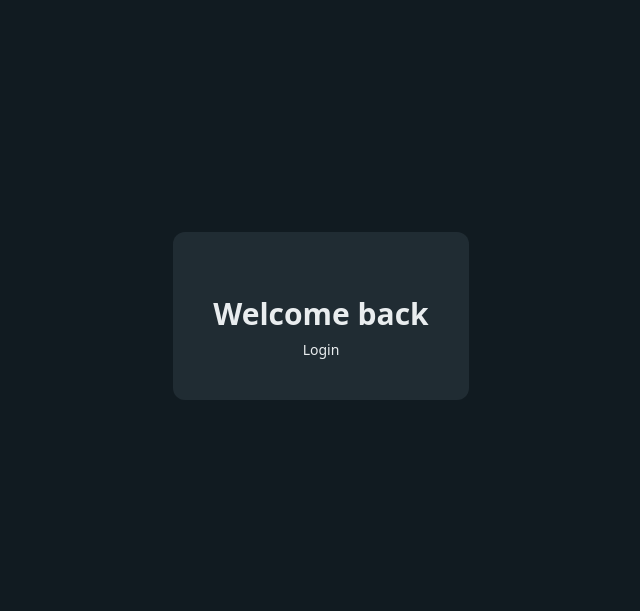
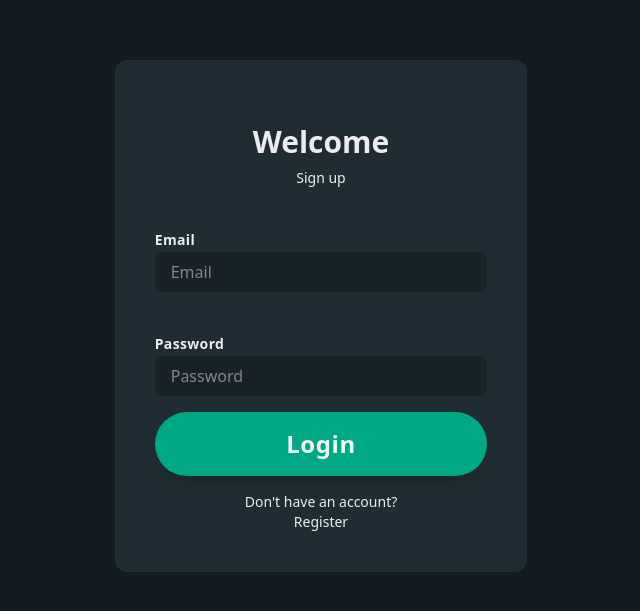
Before and after one commit to aljosabos/chat-app, a React (Vite) app in the folder client/: page /login in a window 1280 px wide. Shown: the part 103-714 px from the top of the page, without its empty margins (319-959 px from the left). Built offline with nearby package versions, Linux system fonts and the light colour scheme.

Commit message:
Customize login page and connect FE and BE functionality

```diff
--- /dev/null
+++ b/client/src/components/LoginForm/LoginForm.schema.ts
@@ -0,0 +1,8 @@
+import z from "zod";
+
+export const loginSchema = z.object({
+  email: z.string().min(1, "Email is required").email("Email is not valid"),
+  password: z.string().min(1, "Password is required"),
+});
+
+export type LoginFormValues = z.infer<typeof loginSchema>;
--- a/client/src/components/LoginForm/LoginForm.tsx
+++ b/client/src/components/LoginForm/LoginForm.tsx
@@ -1,11 +1,86 @@
+import { zodResolver } from "@hookform/resolvers/zod";
+import { useForm } from "react-hook-form";
+import { loginSchema, type LoginFormValues } from "./LoginForm.schema";
+import { Input } from "../Input/Input";
+import { useAppDispatch, useAppSelector } from "@/hooks/redux";
+import { PulseLoader } from "react-spinners";
+import { Link, useNavigate } from "react-router-dom";
+import { loginUser } from "@features/user/userSlice";
+
 export const LoginForm = () => {
+  const navigate = useNavigate();
+  const dispatch = useAppDispatch();
+
+  const { authStatus, error } = useAppSelector((state) => state.user);
+
+  const {
+    handleSubmit,
+    register,
+    formState: { errors },
+  } = useForm<LoginFormValues>({
+    resolver: zodResolver(loginSchema),
+    defaultValues: {
+      email: "",
+      password: "",
+    },
+  });
+
+  const handleFormSubmit = async (fields: LoginFormValues) => {
+    try {
+      const res = await dispatch(loginUser(fields)).unwrap();
+
+      if (res.user) navigate("/");
+    } catch (err) {
+      console.error("Registration error:", err);
+    }
+  };
+
   return (
     <div className="h-screen w-full flex items-center justify-center overflow-hidden">
-      <div className="max-w-md space-y-8 p-10 dark:bg-dark-bg-2 rounded-xl">
+      <div className="max-w-md p-10 dark:bg-dark-bg-2 rounded-xl">
         <div className="text-center dark:text-dark-text-1">
-          <h2 className="mt-6 text-3xl font-bold">Welcome back</h2>
-          <p className="mt-2 text-sm">Login</p>
+          <h2 className="mt-6 text-3xl font-bold">Welcome</h2>
+          <p className="mt-2 text-sm">Sign up</p>
         </div>
+        <form onSubmit={handleSubmit(handleFormSubmit)} className="space-y-4">
+          <Input
+            name="email"
+            placeholder="Email"
+            error={errors.email?.message}
+            register={register}
+          />
+
+          <Input
+            name="password"
+            placeholder="Password"
+            error={errors.password?.message}
+            register={register}
+          />
+
+          {error && <p className="text-red-500 text-sm">{error}</p>}
+
+          <button
+            type="submit"
+            className="w-full flex justify-center bg-green-1 text-gray-100 p-4 rounded-full tracking-wide font-semibold focus:outline-none hover:bg-green-2 shadow-lg cursor-pointer transition ease-in duration-300"
+          >
+            {authStatus === "pending" ? (
+              <PulseLoader color="#fff" size={16} />
+            ) : (
+              "Login"
+            )}
+          </button>
+          <div className="text-sm">
+            <p className="flex flex-col items-center justify-center  text-center text-md dark:text-dark-text-1">
+              <span>Don't have an account?</span>
+              <Link
+                to="/register"
+                className="hover:underline cursor-pointer transition ease-in duration-300"
+              >
+                Register
+              </Link>
+            </p>
+          </div>
+        </form>
       </div>
     </div>
   );
--- a/client/src/components/RegisterForm/RegisterForm.tsx
+++ b/client/src/components/RegisterForm/RegisterForm.tsx
@@ -15,7 +15,7 @@ export const RegisterForm = () => {
 
   const [picture, setPicture] = useState<File | null>(null);
 
-  const { error } = useAppSelector((state) => state.user);
+  const { authStatus, error } = useAppSelector((state) => state.user);
 
   const {
     handleSubmit,
@@ -101,7 +101,7 @@ export const RegisterForm = () => {
             type="submit"
             className="w-full flex justify-center bg-green-1 text-gray-100 p-4 rounded-full tracking-wide font-semibold focus:outline-none hover:bg-green-2 shadow-lg cursor-pointer transition ease-in duration-300"
           >
-            {status === "pending" ? (
+            {authStatus === "pending" ? (
               <PulseLoader color="#fff" size={16} />
             ) : (
               "Sign up"
--- a/client/src/features/user/userSlice.ts
+++ b/client/src/features/user/userSlice.ts
@@ -1,9 +1,10 @@
 import type { RootState } from "@/store";
 import type { ApiError } from "@/types";
+import type { LoginFormValues } from "@components/LoginForm/LoginForm.schema";
 import { createAsyncThunk, createSlice } from "@reduxjs/toolkit";
 
 interface UserState {
-  registerStatus: "idle" | "pending" | "success" | "error";
+  authStatus: "idle" | "pending" | "success" | "error";
   error: string;
   user: {
     _id: string;
@@ -29,7 +30,7 @@ interface RegisterUserResonse {
 
 // Define the initial state using that type
 const initialState: UserState = {
-  registerStatus: "idle",
+  authStatus: "idle",
   error: "",
   user: {
     _id: "",
@@ -68,26 +69,60 @@ export const registerUser = createAsyncThunk<
   }
 });
 
+export const loginUser = createAsyncThunk<
+  RegisterUserResonse,
+  LoginFormValues,
+  { rejectValue: { error: ApiError } }
+>("auth/login", async (fields, { rejectWithValue }) => {
+  try {
+    const url = `${import.meta.env.VITE_API_URL}/api/v1/auth/login`;
+    const response = await fetch(url, {
+      method: "POST",
+      body: JSON.stringify({ ...fields }),
+      headers: {
+        "Content-Type": "application/json",
+      },
+    });
+
+    if (!response.ok) {
+      const errorData = await response.json();
+      return rejectWithValue(errorData);
+    }
+
+    const data = await response.json();
+    return data;
+  } catch {
+    return rejectWithValue({
+      error: { status: 500, message: "Network error" },
+    });
+  }
+});
+
 export const userSlice = createSlice({
   name: "user",
   initialState,
   reducers: {
     logout: (state) => {
-      state.registerStatus = "idle";
+      state.authStatus = "idle";
       state.error = "";
       state.user = initialState.user;
+    },
+
+    resetUserError: (state) => {
+      state.error = "";
+      state.authStatus = "idle";
     },
   },
 
   extraReducers: (builder) => {
+    // REGISTER
     builder.addCase(registerUser.pending, (state) => {
-      state.registerStatus = "pending";
+      state.authStatus = "pending";
       state.error = "";
     });
 
     builder.addCase(registerUser.rejected, (state, action) => {
-      console.log(action.payload);
-      state.registerStatus = "error";
+      state.authStatus = "error";
       if (action.payload) {
         state.error = action.payload.error.message;
       } else {
@@ -96,14 +131,35 @@ export const userSlice = createSlice({
     });
 
     builder.addCase(registerUser.fulfilled, (state, action) => {
-      state.registerStatus = "success";
+      state.authStatus = "success";
+      state.error = "";
+      state.user = action.payload?.user ?? initialState.user;
+    });
+
+    // LOGIN
+    builder.addCase(loginUser.pending, (state) => {
+      state.authStatus = "pending";
+      state.error = "";
+    });
+
+    builder.addCase(loginUser.rejected, (state, action) => {
+      state.authStatus = "error";
+      if (action.payload) {
+        state.error = action.payload.error.message;
+      } else {
+        state.error = action.error.message || "Unknown error";
+      }
+    });
+
+    builder.addCase(loginUser.fulfilled, (state, action) => {
+      state.authStatus = "success";
       state.error = "";
       state.user = action.payload?.user ?? initialState.user;
     });
   },
 });
 
-export const { logout } = userSlice.actions;
+export const { logout, resetUserError } = userSlice.actions;
 
 // Other code such as selectors can use the imported `RootState` type
 export const userSelector = (state: RootState) => state.user;
--- a/client/src/pages/Login/Login.tsx
+++ b/client/src/pages/Login/Login.tsx
@@ -1,6 +1,15 @@
 import { LoginForm } from "@/components/LoginForm/LoginForm";
+import { useAppDispatch } from "@/hooks/redux";
+import { resetUserError } from "@features/user/userSlice";
+import { useEffect } from "react";
 
 export const Login = () => {
+  const dispatch = useAppDispatch();
+
+  useEffect(() => {
+    dispatch(resetUserError());
+  }, [dispatch]);
+
   return (
     <div className="h-screen dark:bg-dark-bg-1 text-2xl flex items-center justify-center py-[19px] overflow-hidden">
       <div className="flex w-[1600px] mx-auto h-full">
--- a/client/src/pages/Register/Register.tsx
+++ b/client/src/pages/Register/Register.tsx
@@ -1,6 +1,15 @@
 import { RegisterForm } from "@/components/RegisterForm/RegisterForm";
+import { useAppDispatch } from "@/hooks/redux";
+import { resetUserError } from "@features/user/userSlice";
+import { useEffect } from "react";
 
 export const Register = () => {
+  const dispatch = useAppDispatch();
+
+  useEffect(() => {
+    dispatch(resetUserError());
+  }, [dispatch]);
+
   return (
     <div className="h-screen dark:bg-dark-bg-1 text-2xl flex items-center justify-center py-[19px] overflow-hidden">
       <div className="flex w-[1600px] mx-auto h-full">
```
Also changed, not shown: 1 other file (tests, documents, lock files or other folders).
